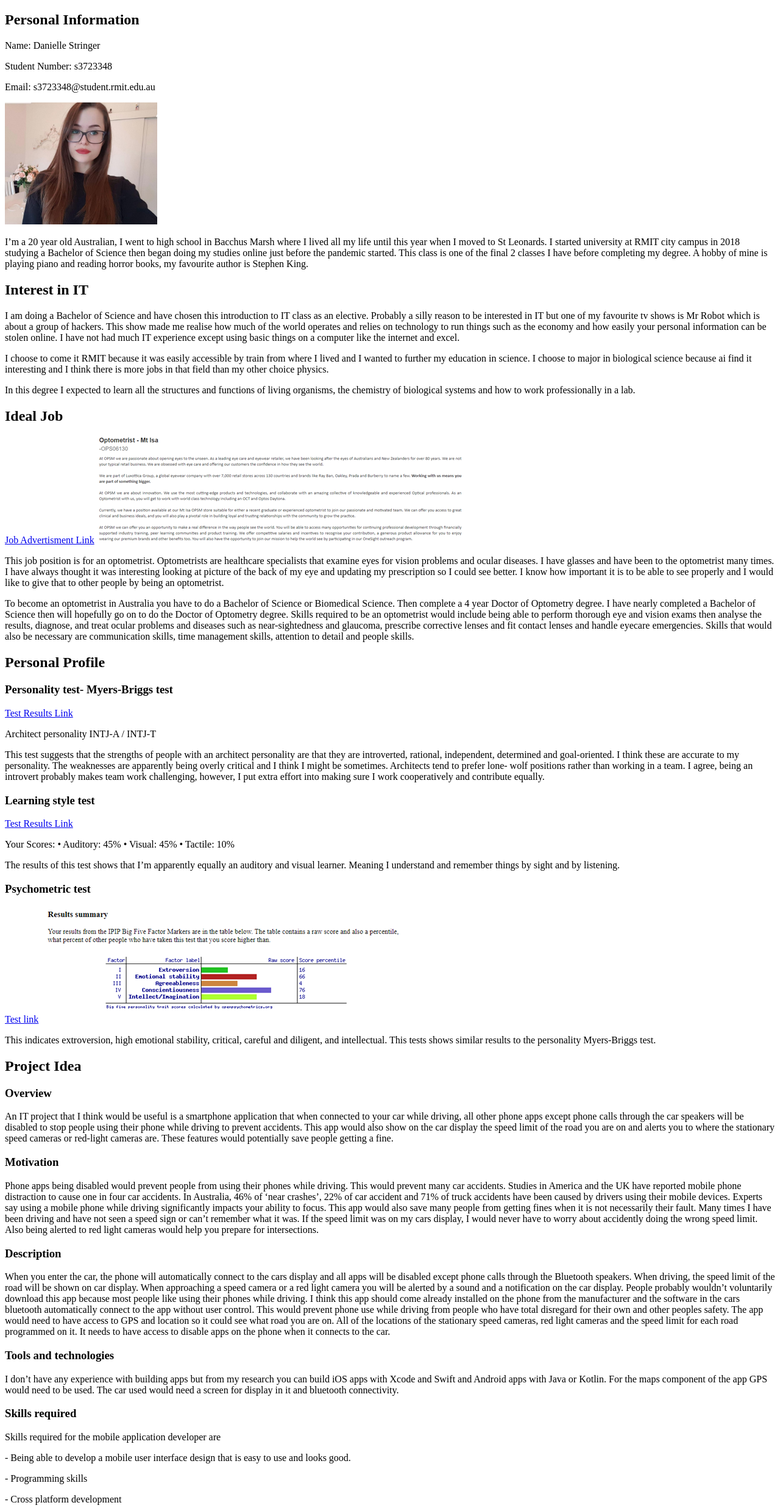
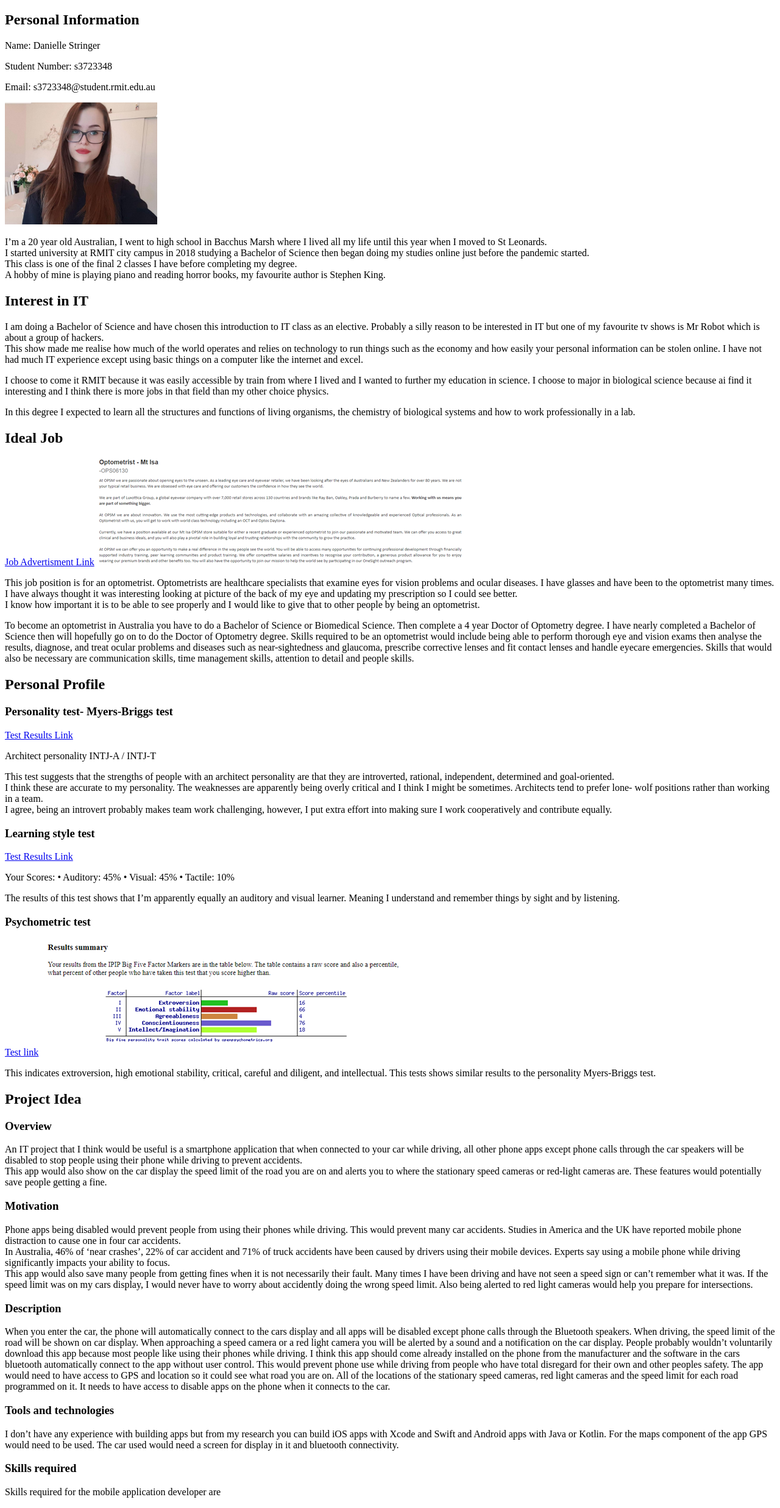
Before and after one commit to DanielleStringer/IT-assignment-, a plain HTML site: page index.html in a window 1280 px wide. Shown: the part 61-2534 px from the top of the page at 61% size. Drawn offline with Linux system fonts and the light colour scheme.

Commit message:
Update index.html

```diff
--- a/index.html
+++ b/index.html
@@ -17,12 +17,12 @@
          height="200" alt="photo">
 
 
-<p>I’m a 20 year old Australian, I went to high school in Bacchus Marsh where I lived all my life until this year when I moved to St Leonards. I started university at RMIT city campus in 2018 studying a Bachelor of Science then began doing my studies online just before the pandemic started. This class is one of the final 2 classes I have before completing my degree.
-A hobby of mine is playing piano and reading horror books, my favourite author is Stephen King.
+<p>I’m a 20 year old Australian, I went to high school in Bacchus Marsh where I lived all my life until this year when I moved to St Leonards. <br>I started university at RMIT city campus in 2018 studying a Bachelor of Science then began doing my studies online just before the pandemic started. <br>This class is one of the final 2 classes I have before completing my degree.
+<br>A hobby of mine is playing piano and reading horror books, my favourite author is Stephen King.
 </p>
 
 <h2>Interest in IT</h2>
-<p>I am doing a Bachelor of Science and have chosen this introduction to IT class as an elective. Probably a silly reason to be interested in IT but one of my favourite tv shows is Mr Robot which is about a group of hackers. This show made me realise how much of the world operates and relies on technology to run things such as the economy and how easily your personal information can be stolen online. I have not had much IT experience except using basic things on a computer like the internet and excel.</p>
+<p>I am doing a Bachelor of Science and have chosen this introduction to IT class as an elective. Probably a silly reason to be interested in IT but one of my favourite tv shows is Mr Robot which is about a group of hackers. <br>This show made me realise how much of the world operates and relies on technology to run things such as the economy and how easily your personal information can be stolen online. I have not had much IT experience except using basic things on a computer like the internet and excel.</p>
 
 <p>I choose to come it RMIT because it was easily accessible by train from where I lived and I wanted to further my education in science. I choose to major in biological science because ai find it interesting and I think there is more jobs in that field than my other choice physics.</p>
 
@@ -34,7 +34,7 @@ A hobby of mine is playing piano and reading horror books, my favourite author i
 
 <img src="Picture1.png" alt="Job">
 
-<p>This job position is for an optometrist. Optometrists are healthcare specialists that examine eyes for vision problems and ocular diseases. I have glasses and have been to the optometrist many times. I have always thought it was interesting looking at picture of the back of my eye and updating my prescription so I could see better. I know how important it is to be able to see properly and I would like to give that to other people by being an optometrist. </p>
+<p>This job position is for an optometrist. Optometrists are healthcare specialists that examine eyes for vision problems and ocular diseases. I have glasses and have been to the optometrist many times. <br>I have always thought it was interesting looking at picture of the back of my eye and updating my prescription so I could see better. <br>I know how important it is to be able to see properly and I would like to give that to other people by being an optometrist. </p>
 <p>To become an optometrist in Australia you have to do a Bachelor of Science or Biomedical Science. Then complete a 4 year Doctor of Optometry degree. I have nearly completed a Bachelor of Science then will hopefully go on to do the Doctor of Optometry degree. Skills required to be an optometrist would include being able to perform thorough eye and vision exams then analyse the results, diagnose, and treat ocular problems and diseases such as near-sightedness and glaucoma, prescribe corrective lenses and fit contact lenses and handle eyecare emergencies. Skills that would also be necessary are communication skills, time management skills, attention to detail and people skills.
 </p>
 
@@ -42,7 +42,7 @@ A hobby of mine is playing piano and reading horror books, my favourite author i
 <h3>Personality test- Myers-Briggs test</h3>
 <a href="https://www.16personalities.com/intj-personality#:~:text=An%20Architect%20(INTJ)%20is%20a,often%20a%20private%2C%20complex%20one.">Test Results Link</a>
 <p>Architect personality INTJ-A / INTJ-T</p>
-<p>This test suggests that the strengths of people with an architect personality are that they are introverted, rational, independent, determined and goal-oriented. I think these are accurate to my personality. The weaknesses are apparently being overly critical and I think I might be sometimes. Architects tend to prefer lone- wolf positions rather than working in a team. I agree, being an introvert probably makes team work challenging, however, I put extra effort into making sure I work cooperatively and contribute equally. </p>
+<p>This test suggests that the strengths of people with an architect personality are that they are introverted, rational, independent, determined and goal-oriented.<br> I think these are accurate to my personality. The weaknesses are apparently being overly critical and I think I might be sometimes. Architects tend to prefer lone- wolf positions rather than working in a team. <br>I agree, being an introvert probably makes team work challenging, however, I put extra effort into making sure I work cooperatively and contribute equally. </p>
 
 <h3>Learning style test</h3>
 <a href="http://www.educationplanner.org/students/self-assessments/learning-styles-quiz.shtml?event=results&A=9&V=9&T=2">Test Results Link</a>
@@ -62,11 +62,11 @@ A hobby of mine is playing piano and reading horror books, my favourite author i
 
 <h2>Project Idea</h2>
 <h3>Overview</h3>
-<p>An IT project that I think would be useful is a smartphone application that when connected to your car while driving, all other phone apps except phone calls through the car speakers will be disabled to stop people using their phone while driving to prevent accidents. This app would also show on the car display the speed limit of the road you are on and alerts you to where the stationary speed cameras or red-light cameras are. These features would potentially save people getting a fine.</p>
+<p>An IT project that I think would be useful is a smartphone application that when connected to your car while driving, all other phone apps except phone calls through the car speakers will be disabled to stop people using their phone while driving to prevent accidents. <br>This app would also show on the car display the speed limit of the road you are on and alerts you to where the stationary speed cameras or red-light cameras are. These features would potentially save people getting a fine.</p>
 
 <h3>Motivation</h3>
-<p>Phone apps being disabled would prevent people from using their phones while driving. This would prevent many car accidents. Studies in America and the UK have reported mobile phone distraction to cause one in four car accidents. In Australia, 46% of ‘near crashes’, 22% of car accident and 71% of truck accidents have been caused by drivers using their mobile devices. Experts say using a mobile phone while driving significantly impacts your ability to focus.
-This app would also save many people from getting fines when it is not necessarily their fault. Many times I have been driving and have not seen a speed sign or can’t remember what it was. If the speed limit was on my cars display, I would never have to worry about accidently doing the wrong speed limit. Also being alerted to red light cameras would help you prepare for intersections.
+<p>Phone apps being disabled would prevent people from using their phones while driving. This would prevent many car accidents. Studies in America and the UK have reported mobile phone distraction to cause one in four car accidents. <br>In Australia, 46% of ‘near crashes’, 22% of car accident and 71% of truck accidents have been caused by drivers using their mobile devices. Experts say using a mobile phone while driving significantly impacts your ability to focus.
+<br>This app would also save many people from getting fines when it is not necessarily their fault. Many times I have been driving and have not seen a speed sign or can’t remember what it was. If the speed limit was on my cars display, I would never have to worry about accidently doing the wrong speed limit. Also being alerted to red light cameras would help you prepare for intersections.
 </p>
 
 <h3>Description</h3>
```
